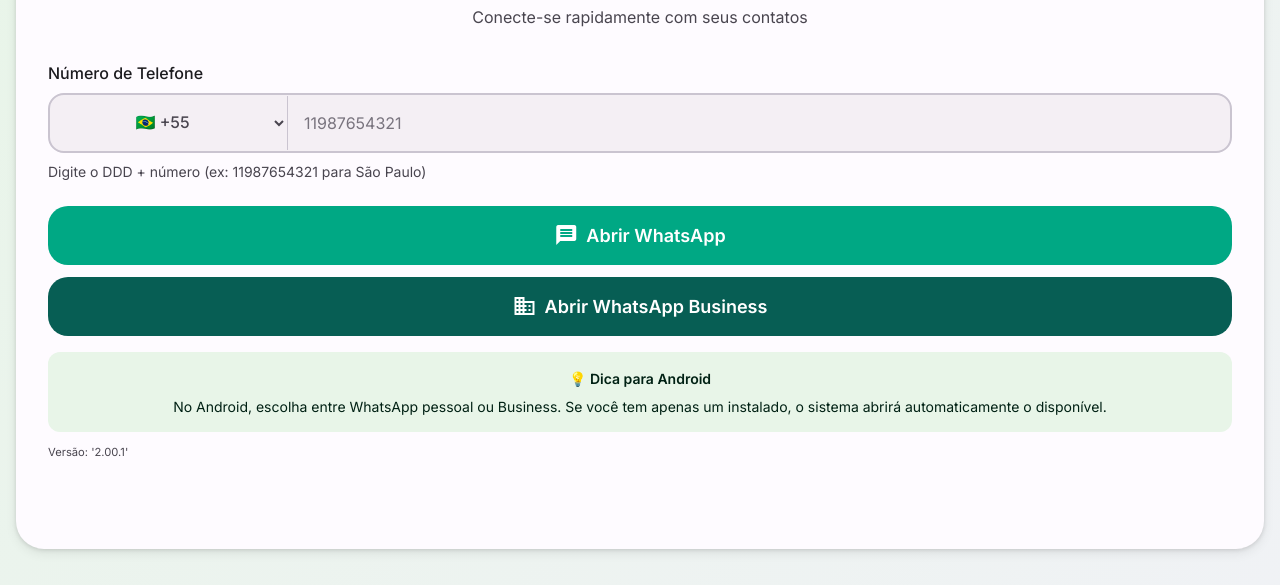
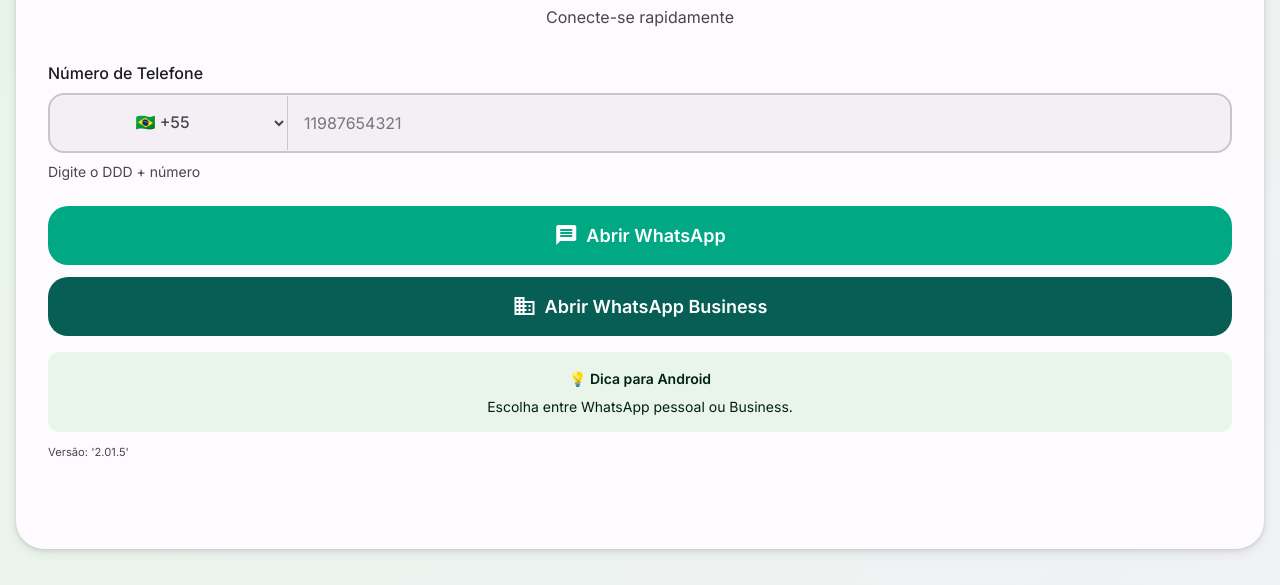
Before and after one commit to Gerson-Santiago/Wame, a website: page index.html in a window 1280 px wide. Shown: the part 215-800 px from the top of the page. Drawn offline with nearby package versions, Linux system fonts and the light colour scheme.

Commit message:
@version '2.01.5'

```diff
--- a/index.html
+++ b/index.html
@@ -218,7 +218,7 @@
         <span class="material-icons">chat</span>
       </div>
       <h1 class="title">Abrir WhatsApp</h1>
-      <p class="subtitle">Conecte-se rapidamente com seus contatos</p>
+      <p class="subtitle">Conecte-se rapidamente</p>
     </header>
 
     <div class="input-group">
@@ -246,7 +246,7 @@
         </select>
         <input id="phoneNumber" class="phone-input" type="tel" placeholder="11987654321" autocomplete="tel" pattern="[0-9]*" inputmode="numeric" />
       </div>
-      <p class="input-help">Digite o DDD + número (ex: 11987654321 para São Paulo)</p>
+      <p class="input-help">Digite o DDD + número</p>
     </div>
 
     <button id="openConsumerBtn" class="btn-primary">
@@ -261,7 +261,7 @@
 
     <div class="app-info">
       <h4>💡 Dica para Android</h4>
-      <p>No Android, escolha entre WhatsApp pessoal ou Business. Se você tem apenas um instalado, o sistema abrirá automaticamente o disponível.</p>
+      <p>Escolha entre WhatsApp pessoal ou Business.</p>
     </div>
 
     <p class="input-help">
--- a/version.js
+++ b/version.js
@@ -1 +1 @@
-'2.00.1'
+'2.01.5'
```
